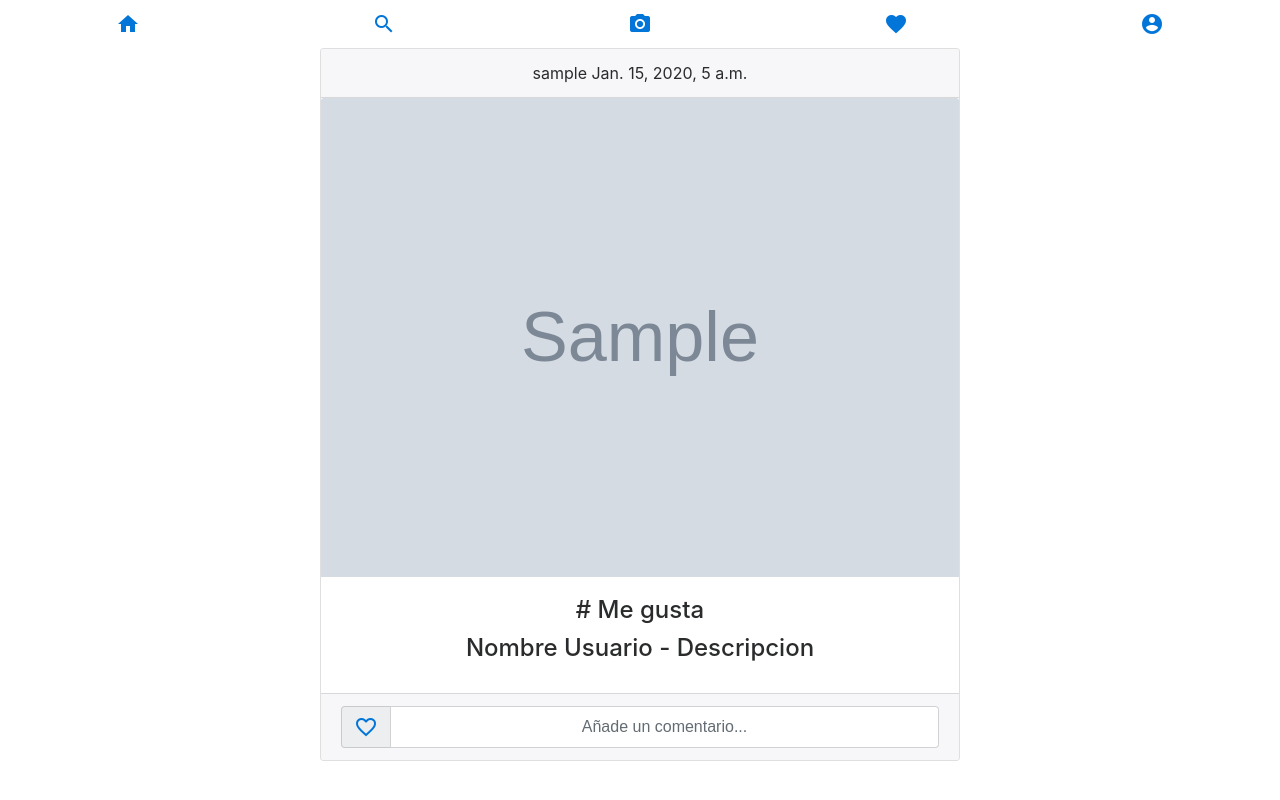
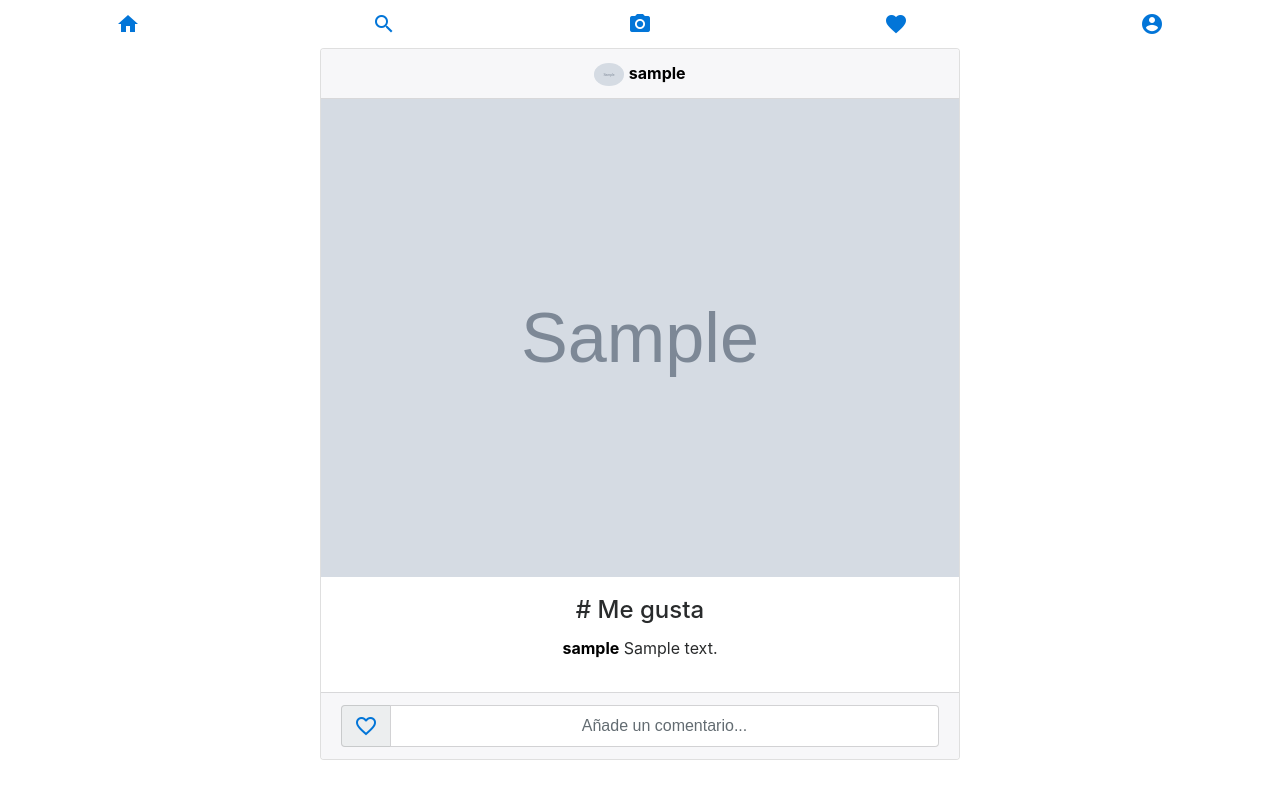
Before and after one commit to CapituloJaverianoACM/InstagramPython, a Django app: page /mainPage/ in a window 1280 px wide. Run offline with Django 3.2, Linux system fonts and the light colour scheme; a user stored in the database is signed in; tables that the repository leaves empty hold one stand-in row (values such as "Sample post"); grey boxes marked "Sample" are stand-in pictures; some libraries are stand-ins or nearby versions.

Commit message:
Fix image in mainPage and correct redirect when one user follows another

```diff
--- a/instagramPython/instagram/static/instagram/css/mainPage.css
+++ b/instagramPython/instagram/static/instagram/css/mainPage.css
@@ -1,3 +1,18 @@
 .card{
   width: 50%;
 }
+
+.img-header{
+  border-radius: 50%;
+  height: auto;
+  width: 5%;
+}
+
+.a-profile{
+  color: black;
+  font-weight: bold;
+}
+
+.card > .image{
+  width: 100%;
+}
--- a/instagramPython/instagram/templates/instagram/mainPage.html
+++ b/instagramPython/instagram/templates/instagram/mainPage.html
@@ -23,7 +23,7 @@
         <ul class="nav nav-pills nav-justified">
           <li  class="nav-item material-icons active"><a class="nav-link" href="{% url 'mainPage' %}">home</a></li>
           <li  class="nav-item material-icons active"><a class="nav-link" href="{% url 'search' %}">search</a></li>
-          <li  class="nav-item material-icons active"><a class="nav-link" href="{% url 'uploadPhoto' %}">photo_camera</a></li>
+          <li  class="nav-item material-icons active"><a class="nav-link" href="{% url 'uploadFile' %}">photo_camera</a></li>
           <li  class="nav-item material-icons active"><a class="nav-link"  href="#">favorite</a></li>
           <li  class="nav-item material-icons active"><a class="nav-link" href="{% url 'profile' curr_user.username %}">account_circle</a></li>
         </ul>
@@ -32,13 +32,16 @@
             {% for current in photo_list %}
               <div class="card">
                 <div class="card-header">
-                  {{ current.user_id.username }}
-                  {{ current.time}}
+                  <img class="img-header" src="{% static 'instagram/media/profile/' %}{{curr_user.myuser.photo|default_if_none:'default' }}">
+                  <a class="a-profile" href="{% url 'profile' current.user_id.username %}">{{ current.user_id.username }}</a>
                 </div>
-                <img class="card-img-top" src="{% static 'instagram/' %}{{current.photo}}" class="image">
+                <img src="{% static 'instagram/' %}{{current.photo}}" class="image">
                 <div class="card-block">
                   <h4 class="card-title"># Me gusta</h4>
-                  <h4 class="card-title">Nombre Usuario - Descripcion</h4>
+                  <p class="card-title">
+                    <a class="a-profile" href="{% url 'profile' current.user_id.username %}">{{ current.user_id.username }}</a>
+                    {{ current.description }}
+                  </p>
                   <!-- Si hay comentarios, mostrarlos -->
                 </div>
                 <div class="card-footer text-muted">
@@ -50,7 +53,7 @@
               </div>
             {% endfor %}
           {% else %}
-            No hay publicaciones
+            <p>No hay publicaciones</p>
           {% endif %}
         </center>
     </body>
--- a/instagramPython/instagram/templates/instagram/profile.html
+++ b/instagramPython/instagram/templates/instagram/profile.html
@@ -23,13 +23,13 @@
         <ul class="nav nav-pills nav-justified">
           <li  class="nav-item material-icons active"><a class="nav-link" href="{% url 'mainPage' %}">home</a></li>
           <li  class="nav-item material-icons active"><a class="nav-link" href="{% url 'search' %}">search</a></li>
-          <li  class="nav-item material-icons active"><a class="nav-link" href="{% url 'uploadPhoto' %}">photo_camera</a></li>
+          <li  class="nav-item material-icons active"><a class="nav-link" href="{% url 'uploadFile' %}">photo_camera</a></li>
           <li  class="nav-item material-icons active"><a class="nav-link"  href="#">favorite</a></li>
           <li  class="nav-item material-icons active"><a class="nav-link" href="{% url 'profile' register_user.username%}">account_circle</a></li>
         </ul>
         <section class="profile">
             <section class="imagen">
-                <picture><img src="{{ curr_user.myuser.photo|default_if_none:"/static/instagram/media/default" }}" class ="img-profile"/></picture>
+                <picture><img src="{{ curr_user.myuser.photo|default_if_none:"/static/instagram/media/profile/default" }}" class ="img-profile"/></picture>
             </section>
             <section class="info">
                 <section class="username">
--- a/instagramPython/instagram/templates/instagram/search.html
+++ b/instagramPython/instagram/templates/instagram/search.html
@@ -20,7 +20,7 @@
          <ul class="nav nav-pills nav-justified">
           <li  class="nav-item material-icons active"><a class="nav-link" href="{% url 'mainPage' %}">home</a></li>
           <li  class="nav-item material-icons active"><a class="nav-link" href="{% url 'search' %}">search</a></li>
-          <li  class="nav-item material-icons active"><a class="nav-link" href="{% url 'uploadPhoto' %}">photo_camera</a></li>
+          <li  class="nav-item material-icons active"><a class="nav-link" href="{% url 'uploadFile' %}">photo_camera</a></li>
           <li  class="nav-item material-icons active"><a class="nav-link"  href="#">favorite</a></li>
           <li  class="nav-item material-icons active"><a class="nav-link" href="{% url 'profile' curr_user.username %}">account_circle</a></li>
         </ul>
@@ -46,7 +46,7 @@
                           <section class="info">
                               <section class="username">
                                   <h1 class="title"><a href="{% url 'profile' i.username %}">{{ i.username }}</a></h1>
-                                  <button class="btn">Seguir</button>
+                                  <a class="btn" href="{% url 'follow' i.username %}" >Seguir</a>
                               </section>
                               <section class="profile_details">
                                   <section class="profile_name">
--- a/instagramPython/instagram/templates/instagram/uploadPhoto.html
+++ b/instagramPython/instagram/templates/instagram/uploadPhoto.html
@@ -21,7 +21,7 @@
         <ul class="nav nav-pills nav-justified">
           <li  class="nav-item material-icons active"><a class="nav-link" href="{% url 'mainPage' %}">home</a></li>
           <li  class="nav-item material-icons active"><a class="nav-link" href="{% url 'search' %}">search</a></li>
-          <li  class="nav-item material-icons active"><a class="nav-link" href="{% url 'uploadPhoto' %}">photo_camera</a></li>
+          <li  class="nav-item material-icons active"><a class="nav-link" href="{% url 'uploadFile' %}">photo_camera</a></li>
           <li  class="nav-item material-icons active"><a class="nav-link"  href="#">favorite</a></li>
           <li  class="nav-item material-icons active"><a class="nav-link" href="{% url 'profile' curr_user.username %}">account_circle</a></li>
         </ul>
--- a/instagramPython/instagram/urls.py
+++ b/instagramPython/instagram/urls.py
@@ -10,7 +10,6 @@ urlpatterns = [
     url(r'^createUser', views.createUser),
     url(r'^mainPage/$', views.mainPage, name = 'mainPage'),
     url(r'^profile/(?P<_username>[\w-]+)/$', views.profile, name = 'profile'),
-    url(r'^uploadPhoto/$', views.uploadPhoto, name = 'uploadPhoto'),
     url(r'^uploadFile/$', views.uploadFile, name = 'uploadFile'),
     url(r'^search/$', views.search, name = 'search'),
     url(r'^follow/(?P<_username>[\w-]+)/$', views.follow, name = 'follow'),
--- a/instagramPython/instagram/views.py
+++ b/instagramPython/instagram/views.py
@@ -1,8 +1,7 @@
 from django.contrib.auth.models import User
 from django.contrib.auth.decorators import login_required
-from django.contrib.auth import authenticate,login,logout
 from django.shortcuts import render,redirect
-from instagram.models import Post,MyUser,Follow
+from instagram.models import *
 from django.core.files.storage import FileSystemStorage
 
 def index(request):
@@ -29,11 +28,8 @@ def mainPage(request):
     for user_aux in Follow.objects.filter( from_id = curr_user.myuser ):
         search_user = MyUser.objects.get( pk = user_aux.to_id.id )
         post_aux = Post.objects.filter(user_id=search_user.user.id)
-        if not post_aux:
-            print ("No hay nada")
-        else:
+        if post_aux:
             for photo_aux in post_aux:
-                print (photo_aux.user_id.username)
                 photo_list.append( photo_aux );
     context = { 'curr_user' : curr_user, 'photo_list' : photo_list }
     return render(request, 'instagram/mainPage.html', context)
@@ -49,27 +45,23 @@ def profile(request, _username):
     return render(request, 'instagram/profile.html', context)
 
 @login_required
-def uploadPhoto(request):
-    curr_user = request.user
-    context = { 'curr_user' : curr_user }
-    return render(request, 'instagram/uploadPhoto.html', context)
-
-@login_required
 def uploadFile(request):
     curr_user = request.user
-    post_user = Post.objects.filter(user_id=curr_user.id).count();
-    mediaFile = request.FILES[ 'photo' ];
-    newNameFile = curr_user.username + "-" + str(curr_user.id) + "-" + str(post_user);
-    fs = FileSystemStorage()
-    filename = fs.save(newNameFile, mediaFile)
-    uploaded_file_url = fs.url(filename)
-    photo = uploaded_file_url;
-    description = request.POST[ 'description' ];
-    newPost = Post( photo = photo, description = description, user_id = curr_user );
-    newPost.save();
-    media_user = Post.objects.filter( user_id = curr_user.id );
-    context = { 'curr_user' : curr_user, 'media_user' : media_user }
-    return render(request, 'instagram/profile.html', context)
+    if request.method == 'POST':
+        post_user = Post.objects.filter(user_id=curr_user.id).count();
+        mediaFile = request.FILES[ 'photo' ];
+        newNameFile = curr_user.username + "-" + str(curr_user.id) + "-" + str(post_user);
+        fs = FileSystemStorage()
+        filename = fs.save(newNameFile, mediaFile)
+        uploaded_file_url = fs.url(filename)
+        photo = uploaded_file_url;
+        description = request.POST[ 'description' ];
+        newPost = Post( photo = photo, description = description, user_id = curr_user );
+        newPost.save();
+        return redirect('profile',curr_user.username)
+    else:
+        context = { 'curr_user' : curr_user }
+        return render(request, 'instagram/uploadPhoto.html', context)
 
 @login_required
 def search( request ):
@@ -86,8 +78,9 @@ def search( request ):
         context = { 'curr_user' : curr_user }
         return render(request, 'instagram/search.html', context)
 
+@login_required
 def follow( request, _username ):
     to = User.objects.get(username=_username);
     fo = Follow.objects.create( from_id = request.user.myuser, to_id = to.myuser )
     request.user.myuser.follow = fo;
-    return redirect(request, 'index')
+    return redirect('profile',to.username)
--- a/instagramPython/instagramPython/settings.py
+++ b/instagramPython/instagramPython/settings.py
@@ -58,7 +58,7 @@ ROOT_URLCONF = 'instagramPython.urls'
 TEMPLATES = [
     {
         'BACKEND': 'django.template.backends.django.DjangoTemplates',
-        'DIRS': [],
+        'DIRS': [os.path.join(BASE_DIR, 'instagram/templates/instagram')],
         'APP_DIRS': True,
         'OPTIONS': {
             'context_processors': [
```
